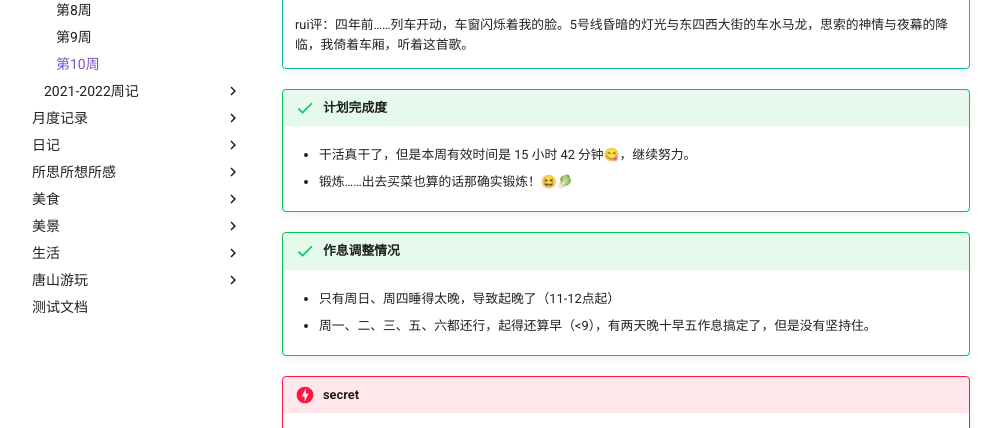
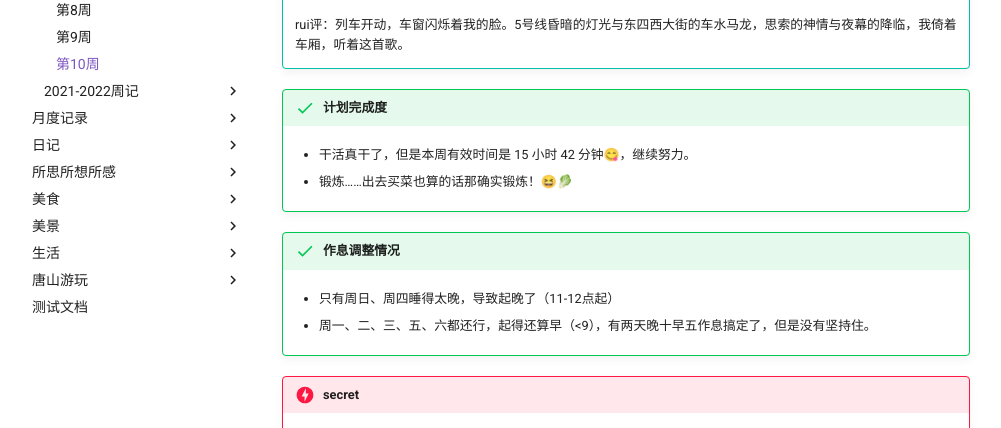
Before and after one commit to Haohahahaha/chat, an MkDocs documentation site: the page built from docs/1-Weekly/2025/0504-0510-10th.md, in a window 1280 px wide and 900 px high, cut to the strip 472-900 px from the top of the window. Shown: the whole strip, without its empty margins (14-1015 px from the left). Built offline with MkDocs 1.6.1 and Material for MkDocs 9.7.7, drawn with Linux system fonts in a browser that asks for light colours.

Commit message:
2025-05-11_19:56:34 update

```diff
--- a/docs/1-Weekly/2025/0504-0510-10th.md
+++ b/docs/1-Weekly/2025/0504-0510-10th.md
@@ -9,7 +9,7 @@
     <iframe frameborder="yes" border="100" marginwidth="4" marginheight="0" width=333 height=86 src="//music.163.com/outchain/player?type=2&id=1843672411&auto=0&height=66"></iframe>
     <!--此处 auto 指自动播放，若auto=1，则非 VIP 歌曲可以自动播放-->
 
-    rui评：四年前……列车开动，车窗闪烁着我的脸。5号线昏暗的灯光与东四西大街的车水马龙，思索的神情与夜幕的降临，我倚着车厢，听着这首歌。
+    rui评：列车开动，车窗闪烁着我的脸。5号线昏暗的灯光与东四西大街的车水马龙，思索的神情与夜幕的降临，我倚着车厢，听着这首歌。
 
 !!! success "计划完成度"
 
```
